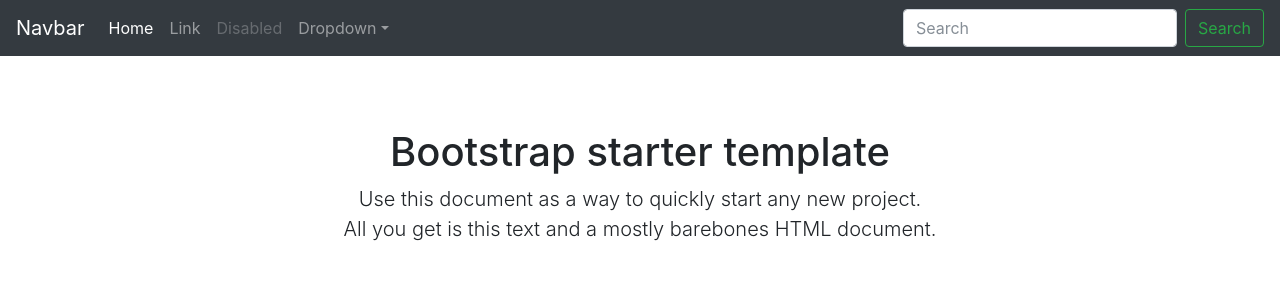
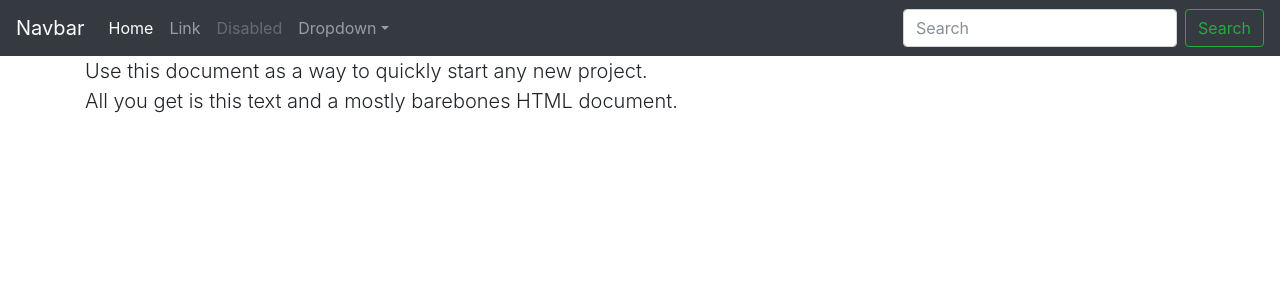
Before and after one commit to twixtcompany/twixtcompany.github.io, a Jekyll site: the page bssite/index.html, which Jekyll copies as it is, in a window 1280 px wide. Shown: the top 300 px of the page. Built offline with Jekyll 4.4.1, drawn with Linux system fonts in a browser that asks for light colours; nearby versions of some CDN libraries.

Commit message:
Update index.html

```diff
--- a/bssite/index.html
+++ b/bssite/index.html
@@ -5,15 +5,15 @@
     <meta name="viewport" content="width=device-width, initial-scale=1, shrink-to-fit=no">
     <meta name="description" content="">
     <meta name="author" content="">
-    <link rel="icon" href="favicon.ico">
+    <link rel="icon" href="../../../../favicon.ico">
 
     <title>Starter Template for Bootstrap</title>
 
     <!-- Bootstrap core CSS -->
-    <link href="dist/css/bootstrap.min.css" rel="stylesheet">
+    <link href="../../../../dist/css/bootstrap.min.css" rel="stylesheet">
 
     <!-- Custom styles for this template -->
-    <link href="css/starter-template.css" rel="stylesheet">
+    <link href="starter-template.css" rel="stylesheet">
   </head>
 
   <body>
@@ -65,8 +65,8 @@
     ================================================== -->
     <!-- Placed at the end of the document so the pages load faster -->
     <script src="https://code.jquery.com/jquery-3.2.1.slim.min.js" integrity="sha384-KJ3o2DKtIkvYIK3UENzmM7KCkRr/rE9/Qpg6aAZGJwFDMVNA/GpGFF93hXpG5KkN" crossorigin="anonymous"></script>
-    <script>window.jQuery || document.write('<script src="assets/js/vendor/jquery.min.js"><\/script>')</script>
-    <script src="assets/js/vendor/popper.min.js"></script>
-    <script src="dist/js/bootstrap.min.js"></script>
+    <script>window.jQuery || document.write('<script src="../../../../assets/js/vendor/jquery.min.js"><\/script>')</script>
+    <script src="../../../../assets/js/vendor/popper.min.js"></script>
+    <script src="../../../../dist/js/bootstrap.min.js"></script>
   </body>
 </html>
```
